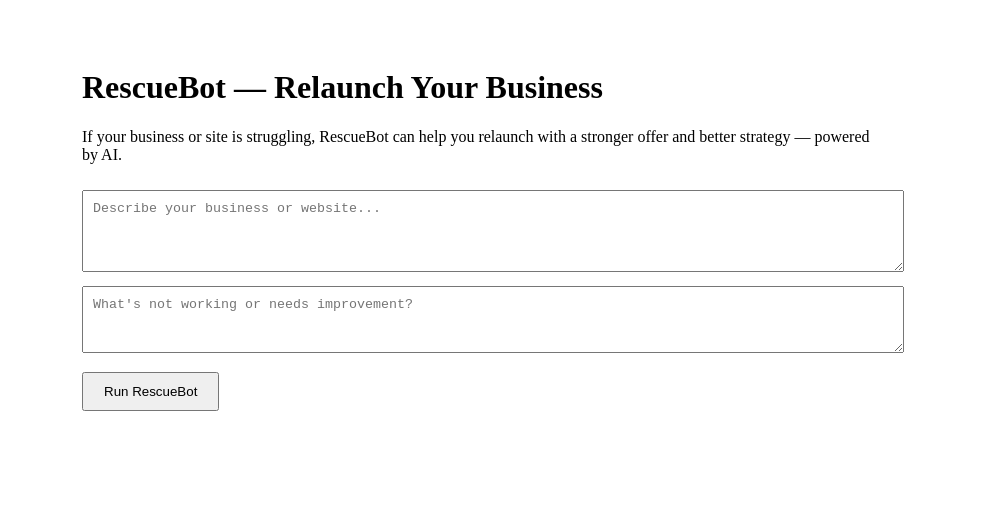
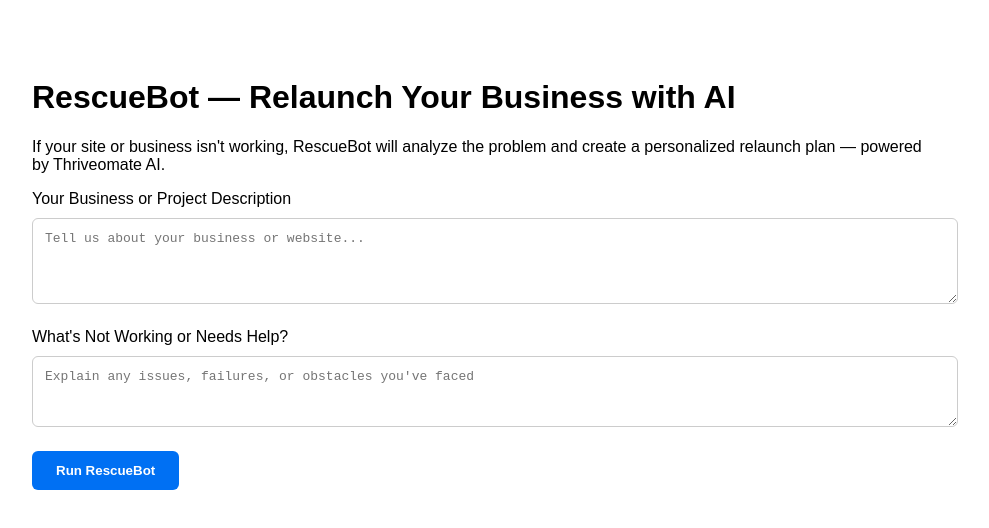
Before and after one commit to GlobalBlockInc/AIOS-frontend, a Next.js app: page /tools/rescuebot in a window 1280 px wide. Shown: the top 528 px of the page, without its empty margins (158-1147 px from the left). Built offline with nearby package versions, Linux system fonts and the light colour scheme.

Commit message:
Update rescuebot.jsx

```diff
--- a/pages/tools/rescuebot.jsx
+++ b/pages/tools/rescuebot.jsx
@@ -4,49 +4,73 @@
   const [desc, setDesc] = useState("");
   const [problems, setProblems] = useState("");
   const [report, setReport] = useState("");
+  const [loading, setLoading] = useState(false);
   const userId = "demo-user-001";
 
   const runRescue = async () => {
+    setLoading(true);
     const res = await fetch("/api/rescuebot", {
       method: "POST",
       headers: { "Content-Type": "application/json" },
       body: JSON.stringify({ userId, businessDesc: desc, problems })
     });
     const data = await res.json();
-    setReport(data.report || "No response");
+    setReport(data?.report || "No response");
+    setLoading(false);
   };
 
   return (
-    <div style={{ padding: "40px", maxWidth: "800px", margin: "auto" }}>
-      <h1>RescueBot — Relaunch Your Business</h1>
-      <p>If your business or site is struggling, RescueBot can help you relaunch with a stronger offer and better strategy — powered by AI.</p>
+    <div style={{ padding: "50px 20px", maxWidth: "900px", margin: "auto", fontFamily: "sans-serif" }}>
+      <h1>RescueBot — Relaunch Your Business with AI</h1>
+      <p>If your site or business isn't working, RescueBot will analyze the problem and create a personalized relaunch plan — powered by Thriveomate AI.</p>
 
+      <label>Your Business or Project Description</label>
       <textarea
         value={desc}
-        onChange={(e) => setDesc(e.target.value)}
-        placeholder="Describe your business or website..."
+        onChange={e => setDesc(e.target.value)}
+        placeholder="Tell us about your business or website..."
         rows={4}
-        style={{ width: "100%", marginTop: "10px", padding: "10px" }}
+        style={inputStyle}
       />
 
+      <label>What's Not Working or Needs Help?</label>
       <textarea
         value={problems}
-        onChange={(e) => setProblems(e.target.value)}
-        placeholder="What's not working or needs improvement?"
+        onChange={e => setProblems(e.target.value)}
+        placeholder="Explain any issues, failures, or obstacles you've faced"
         rows={3}
-        style={{ width: "100%", marginTop: "10px", padding: "10px" }}
+        style={inputStyle}
       />
 
-      <button onClick={runRescue} style={{ marginTop: "15px", padding: "10px 20px" }}>
-        Run RescueBot
+      <button onClick={runRescue} disabled={loading} style={buttonStyle}>
+        {loading ? "Analyzing..." : "Run RescueBot"}
       </button>
 
       {report && (
         <div style={{ marginTop: "30px", background: "#eef", padding: "20px", borderRadius: "8px" }}>
           <h3>Rescue Plan:</h3>
-          <pre style={{ whiteSpace: "pre-wrap" }}>{report}</pre>
+          <pre style={{ whiteSpace: "pre-wrap", fontSize: "0.95em" }}>{report}</pre>
         </div>
       )}
     </div>
   );
 }
+
+const inputStyle = {
+  width: "100%",
+  padding: "12px",
+  margin: "10px 0 20px",
+  fontSize: "1em",
+  borderRadius: "6px",
+  border: "1px solid #ccc"
+};
+
+const buttonStyle = {
+  padding: "12px 24px",
+  backgroundColor: "#0070f3",
+  color: "#fff",
+  fontWeight: "bold",
+  border: "none",
+  borderRadius: "6px",
+  cursor: "pointer"
+};
```
